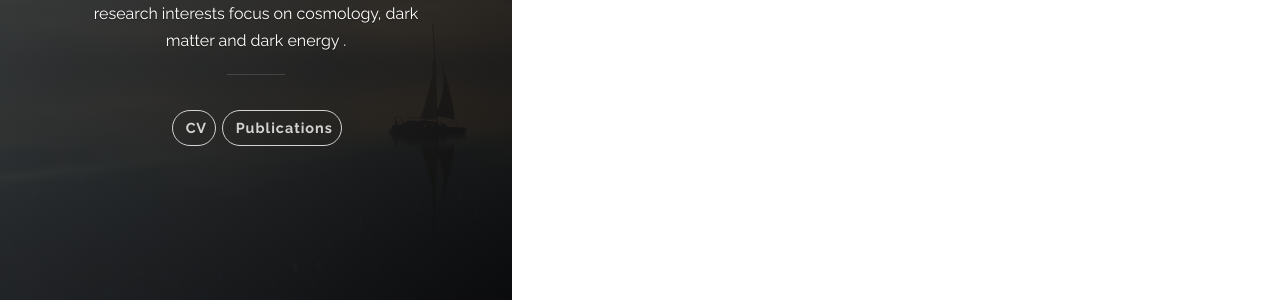
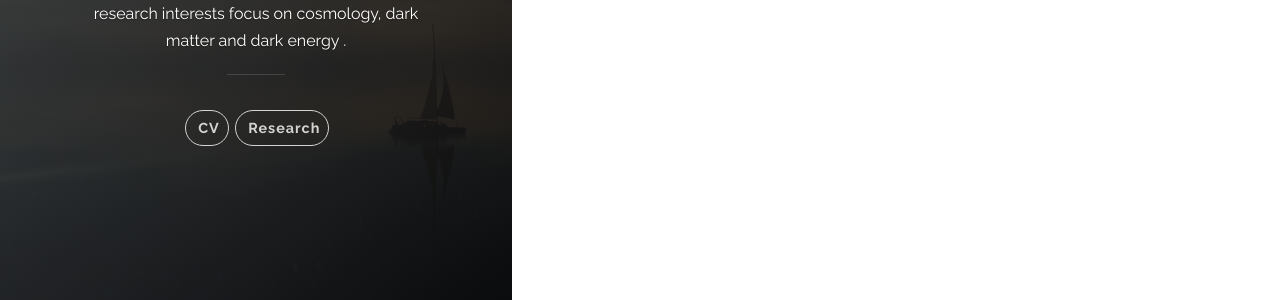
Before and after one commit to RuiAn1320/RuiAn1320.github.io, a Jekyll site: the page built from index.html, in a window 1280 px wide. Shown: the part 495-795 px from the top of the page. Built offline with Jekyll 4.4.1, drawn with Linux system fonts in a browser that asks for light colours.

Commit message:
Update header.html

```diff
--- a/_includes/header.html
+++ b/_includes/header.html
@@ -105,7 +105,7 @@
             <ul class="navigation">
               <li class="navigation__item"><a href="None" title="link to CV"></i>&nbsp;CV</a></li>
               <!--<li class="navigation__item"><a href="{{ site.baseurl }}/#" title="link to Tweets" class="panel-button"><i class="icon icon-social-twitter"></i>&nbsp;Tweets</a></li>-->
-              <li class="navigation__item"><a href="{{ site.baseurl }}/#Publications" title="link to Publications" class="panel-button Publications-button"></i>&nbsp;Publications</a></li>
+              <li class="navigation__item"><a href="{{ site.baseurl }}/#Research" title="link to Research" class="panel-button Research-button"></i>&nbsp;Research</a></li>
 
             </ul>
           </nav>
```
